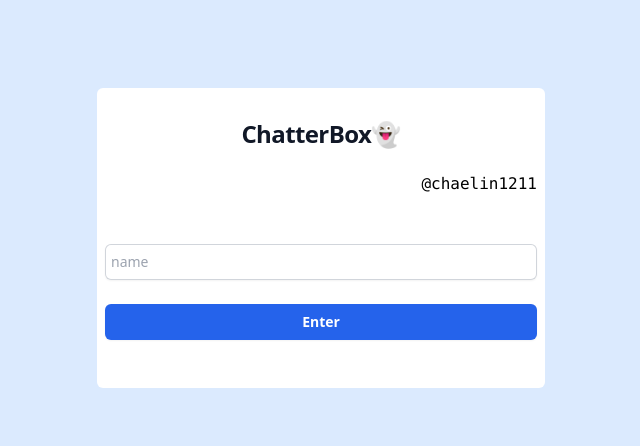
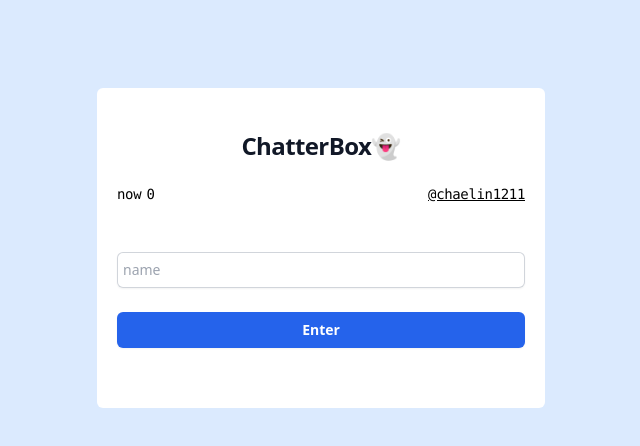
Before and after one commit to chaelin1211/svelte-simple-chat, a SvelteKit app in the folder front/: page /first in a window 1280 px wide. Shown: the top 446 px of the page, without its empty margins (319-959 px from the left). Built offline with nearby package versions, Linux system fonts and the light colour scheme; no server answers.

Commit message:
FEAT: 사용자 표시 기능 추가

```diff
--- a/front/src/routes/+layout.svelte
+++ b/front/src/routes/+layout.svelte
@@ -1,8 +1,32 @@
 <script>
   import "$lib/app.css";
+  import { socket } from "$lib/socket.js";
+  import { onMount } from "svelte";
+
+  function openNewTab(url) {
+    window.open(url, "_blank");
+  }
+
+  let userCount = 0;
+  socket.on("connected", ({ count }) => {
+    userCount = count;
+  });
+  socket.on("disconnected", ({ count }) => {
+    userCount = count;
+  });
+
+  onMount(async () => {
+    const response = await fetch("http://localhost:3000/user-count");
+    if (response.ok) {
+      const data = await response.json();
+      userCount = data.count;
+    }
+  });
 </script>
+
 <div class="flex min-h-full flex-col justify-center px-6 py-12 lg:px-0">
-    <div class="bg-white rounded-md mt-10 sm:mx-auto sm:w-full sm:max-w-md p-2">
+  <div class="bg-white rounded-md mt-10 sm:mx-auto sm:w-full sm:max-w-md p-5">
+    <a href="first" title="홈">
       <div class="sm:mx-auto sm:w-full sm:max-w-sm">
         <h2
           class="my-5 text-center text-2xl font-bold leading-9 tracking-tight text-gray-900"
@@ -10,7 +34,17 @@
           ChatterBox👻
         </h2>
       </div>
-        <pre class="text-right">@chaelin1211</pre>
-        <slot/>
+    </a>
+    <div
+      class="flex justify-between tracking-tight text-sm"
+      style="word-spacing: -0.2em"
+    >
+      <pre>now {userCount}</pre>
+      <pre
+        class="cursor-pointer underline"
+        on:click={() => openNewTab("https://github.com/chaelin1211")}
+        title="github.com/chaelin1211 (new tab)">@chaelin1211</pre>
+    </div>
+    <slot />
   </div>
 </div>
--- a/front/src/routes/first/+page.svelte
+++ b/front/src/routes/first/+page.svelte
@@ -1,7 +1,8 @@
 <script lang="ts">
-  import {goto} from "$app/navigation";
-  import {name} from "../../store.js";
-  import {onMount} from "svelte";
+  import { goto } from "$app/navigation";
+  import { name } from "../../store.js";
+  import { onMount } from "svelte";
+  import { socket } from "$lib/socket.js";
 
   let input = "";
 
@@ -13,6 +14,7 @@
   }
 
   onMount(() => {
+    socket.emit("leave");
     sessionStorage.setItem("userName", "");
   });
 </script>
```
Also changed, not shown: 1 other file (tests, documents, lock files or other folders). Lines whose indentation alone changed are shown as unchanged.
